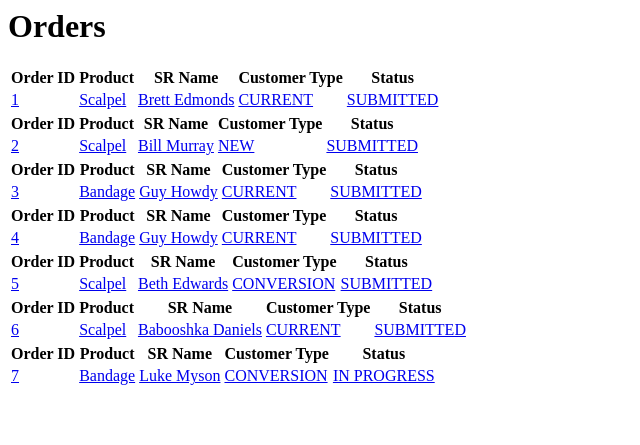
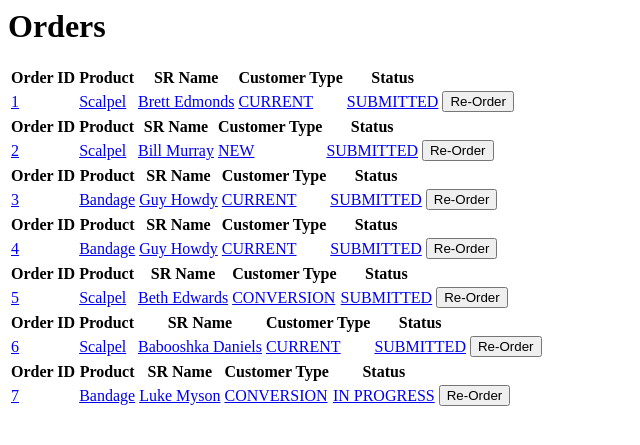
Before and after one commit to SunnykMoore/Project-Mars, a Django app: page /orders/ in a window 1280 px wide. Shown: the top 445 px of the page, without its empty margins (0-640 px from the left). Run offline with Django 3.2, Linux system fonts and the light colour scheme; data comes from the database, SQL or seed files in the repository.

Commit message:
Corrected small bug on main page, unclosed html.  Added html to orders template to display re-order functionality.

```diff
--- a/HelloDjango/orders/templates/orders/order_list.html
+++ b/HelloDjango/orders/templates/orders/order_list.html
@@ -10,6 +10,7 @@
         <th>SR Name</th>
         <th>Customer Type</th>
         <th>Status</th>
+        <th></th>
         </tr>
     </thead>
 
@@ -20,6 +21,7 @@
         <td><a href="/orders/{{ order.id }}">{{ order.SR_first_name }} {{ order.SR_last_name }}</a></td>
         <td><a href="/orders/{{ order.id }}">{{ order.customer_type }}</a></td>
         <td><a href="/orders/{{ order.id }}">{{ order.status }}</a></td>
+        <td><a href="/orders/{{ order.id }}/reorder"><button type = "button">Re-Order</button></a></td>
         </tr>
     </tbody>
 
--- a/HelloDjango/templates/home.html
+++ b/HelloDjango/templates/home.html
@@ -28,7 +28,7 @@
         <td><a href="/orders/{{ order.id }}">{{ order.SR_first_name }} {{ order.SR_last_name }}</a></td>
         <td><a href="/orders/{{ order.id }}">{{ order.customer_type }}</a></td>
         <td><a href="/orders/{{ order.id }}">{{ order.status }}</a></td>
-        <td><a href="/orders/{{ order.id }}/reorder"><button type = "button">Re-Order</button></a>
+        <td><a href="/orders/{{ order.id }}/reorder"><button type = "button">Re-Order</button></a></td>
         </tr>
     </tbody>
     </table>
```
